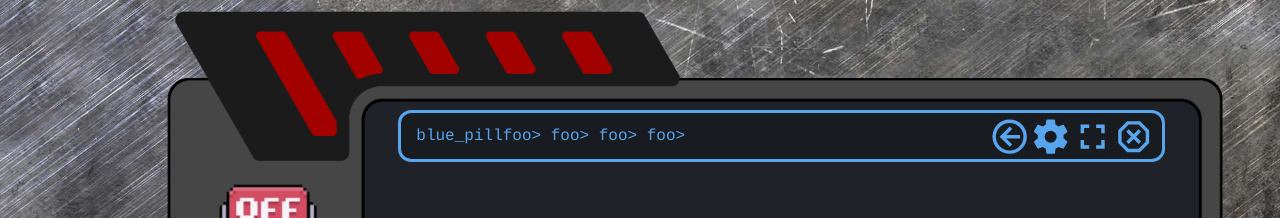
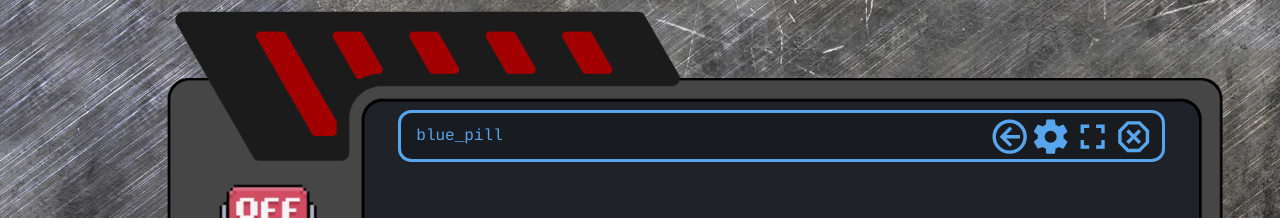
Before and after one commit to lucaSartore/lucaSartore.github.io, a React (Vite) app: page /blue_pill in a window 1280 px wide. Shown: the top 218 px of the page. Built offline with nearby package versions, Linux system fonts and the light colour scheme; a web font is replaced by a local one.

Commit message:
replace test text

```diff
--- a/src/components/pda/navigation_bar.tsx
+++ b/src/components/pda/navigation_bar.tsx
@@ -7,7 +7,7 @@ import "../../fonts.css"
 
 export function NavigationBar(){
     const location = useLocation();
-    const pathName = location.pathname.slice(1).replace("/", " > ") + "foo> foo> foo> foo> ";
+    const pathName = location.pathname.slice(1).replace("/", " > ");
 
     return (
         <>
```
